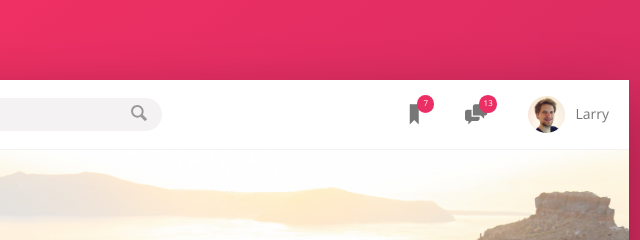
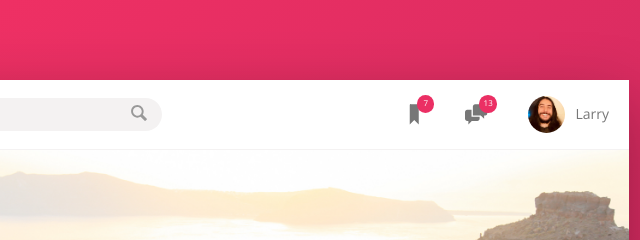
Before and after one commit to Lguerra1/trillo, a website: page index.html in a window 1280 px wide. Shown: the top 240 px of the page, 611-1251 px from the left. Drawn offline with nearby package versions, Linux system fonts and the light colour scheme.

Commit message:
updated user photo

```diff
--- a/index.html
+++ b/index.html
@@ -39,7 +39,7 @@
                     <span class="user-nav__notification">13</span>
                 </div>
                 <div class="user-nav__user">
-                    <img src="img/user.jpg" alt="User photo" class="user-nav__user-photo">
+                    <img src="img/Larry_long_hair.jfif" alt="User photo" class="user-nav__user-photo">
                     <span class="user-nav__user-name">Larry</span>
                 </div>
             </nav>
```
Also changed, not shown: img/Larry_long_hair.jfif (added).
